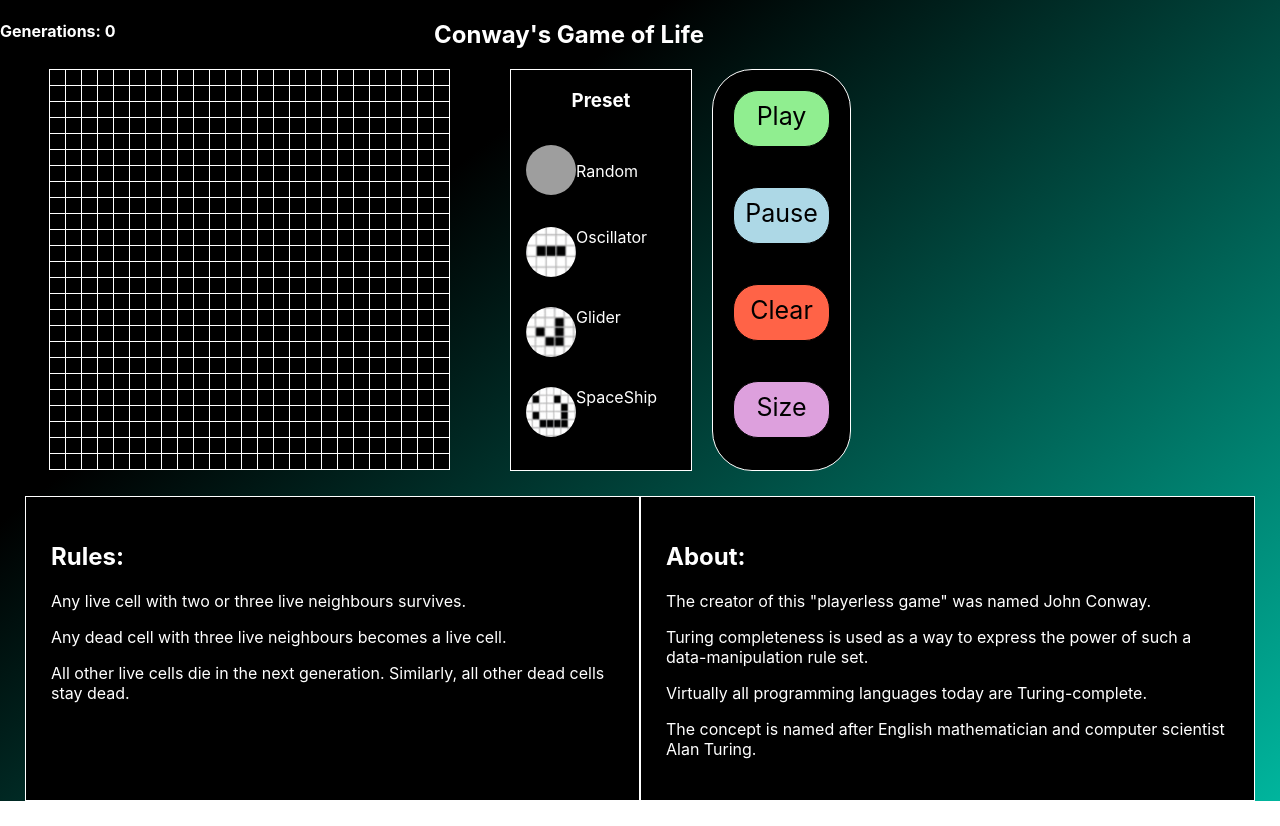
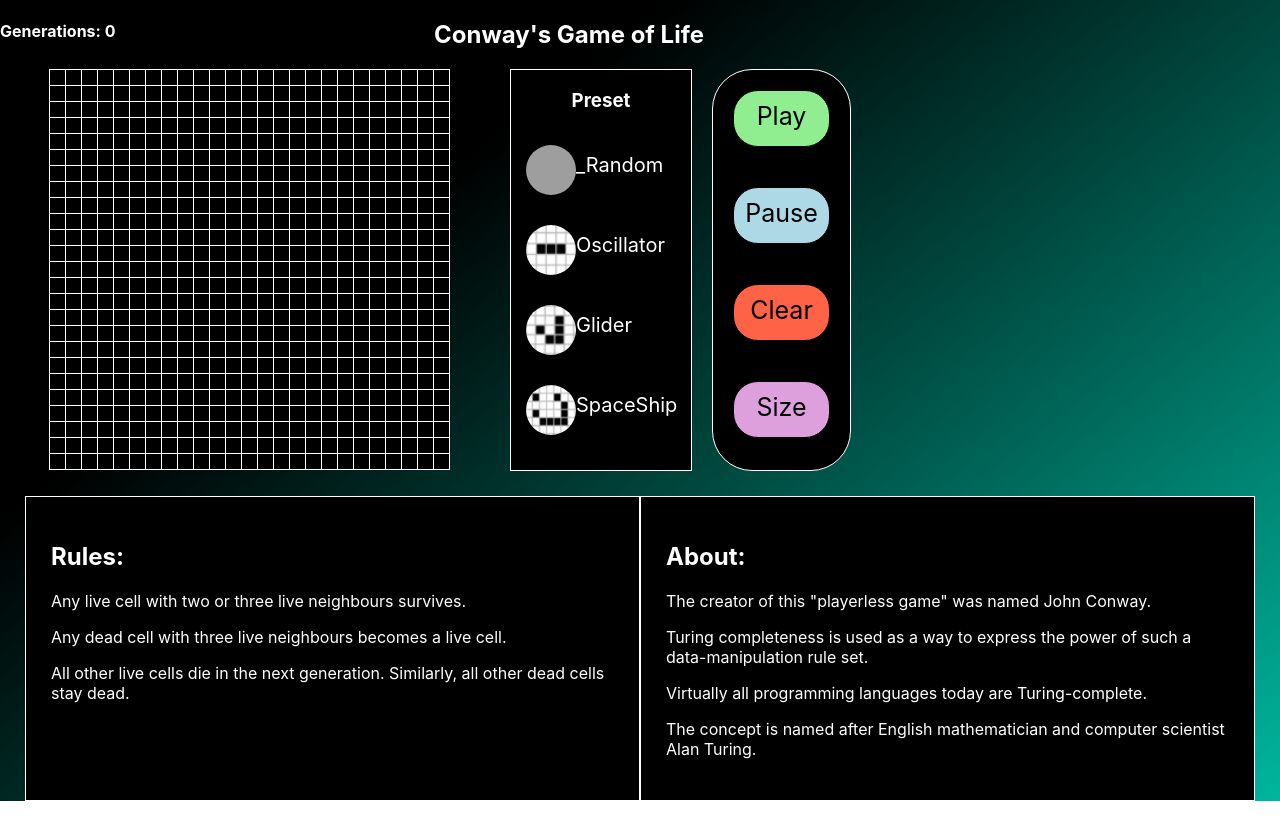
Before and after one commit to bloominstituteoftechnology/CS-Build-Week-1, a React (Create React App) app in the folder game_of_life/: page / in a window 1280 px wide. Built offline with nearby package versions, Linux system fonts and the light colour scheme; grey boxes are pictures that could not be loaded.

Commit message:
finished presets

```diff
--- a/game_of_life/src/components/Cell.jsx
+++ b/game_of_life/src/components/Cell.jsx
@@ -2,6 +2,7 @@ import React from 'react';
 import '../scss/Cell.scss'
 const Cell = props => {
     const handleCell = () => {
+        console.log(props)
         props.selectCell(props.row, props.column)
     }
 
--- a/game_of_life/src/components/Game.jsx
+++ b/game_of_life/src/components/Game.jsx
@@ -44,6 +44,96 @@ class Game extends React.Component {
             for(let j = 0; j < this.columns; j++) {
                 //make a quarter of the cells alive at start
                 if (Math.floor(Math.random() * 4) === 1) {
+                    newGrid[i][j] = true
+                }
+            }
+        }
+        // set new grid to state
+        this.setState({
+            grid: newGrid
+        })
+    }
+
+    oscillatorSeed = () => {
+        let newGrid = copyGrid(this.state.grid)
+        for (let i = 0; i < this.rows; i++) {
+            for(let j = 0; j < this.columns; j++) {
+                //make a quarter of the cells alive at start
+                if (i === 4 && j === 3) {
+                    newGrid[i][j] = true
+                }
+                if (i === 4 && j === 4) {
+                    newGrid[i][j] = true
+                }
+                if (i === 4 && j === 5) {
+                    newGrid[i][j] = true
+                }
+            }
+        }
+        // set new grid to state
+        this.setState({
+            grid: newGrid
+        })
+    }
+
+    gliderSeed = () => {
+        let newGrid = copyGrid(this.state.grid)
+        for (let i = 0; i < this.rows; i++) {
+            for(let j = 0; j < this.columns; j++) {
+                //make a quarter of the cells alive at start
+                if (i === 0 && j === 2) {
+                    newGrid[i][j] = true
+                }
+                if (i === 1 && j === 0) {
+                    newGrid[i][j] = true
+                }
+                if (i === 1 && j === 2) {
+                    newGrid[i][j] = true
+                }
+                if (i === 2 && j === 1) {
+                    newGrid[i][j] = true
+                }
+                if (i === 2 && j === 2) {
+                    newGrid[i][j] = true
+                }
+            }
+        }
+        // set new grid to state
+        this.setState({
+            grid: newGrid
+        })
+    }
+
+    spaceShipSeed = () => {
+        let newGrid = copyGrid(this.state.grid)
+        for (let i = 0; i < this.rows; i++) {
+            for(let j = 0; j < this.columns; j++) {
+                //make a quarter of the cells alive at start
+                if (i === 1 && j === 1) {
+                    newGrid[i][j] = true
+                }
+                if (i === 1 && j === 4) {
+                    newGrid[i][j] = true
+                }
+                if (i === 2 && j === 5) {
+                    newGrid[i][j] = true
+                }
+                if (i === 3 && j === 1) {
+                    newGrid[i][j] = true
+                }
+                if (i === 3 && j === 5) {
+                    newGrid[i][j] = true
+                }
+                if (i === 4 && j === 2) {
+                    newGrid[i][j] = true
+                }
+                if (i === 4 && j === 3) {
+                    newGrid[i][j] = true
+                }
+                if (i === 4 && j === 4) {
+                    newGrid[i][j] = true
+                }
+                if (i === 4 && j === 5) {
                     newGrid[i][j] = true
                 }
             }
@@ -158,11 +248,15 @@ class Game extends React.Component {
                     />
                     <Presets
                         randomSeed={this.randomSeed}
+                        oscillatorSeed={this.oscillatorSeed}
+                        gliderSeed={this.gliderSeed}
+                        spaceShipSeed={this.spaceShipSeed}
                     />
                     <Controls
                         play={this.play}
                         pause={this.pause}
                         stop={this.stop}
+                        speed={this.speed}
                         gridSize={this.gridSize}
                     />
                 </div>
--- a/game_of_life/src/components/Presets.jsx
+++ b/game_of_life/src/components/Presets.jsx
@@ -3,7 +3,6 @@ import Question_Mark from '../utils/question_mark.png';
 import Oscillator from '../utils/preset2.png';
 import Glider from '../utils/preset3.png';
 import SpaceShip from '../utils/preset4.png';
-
 import "../scss/Presets.scss";
 
 const Presets = props => {
@@ -14,22 +13,22 @@ const Presets = props => {
                  onClick={props.randomSeed}
             >
                 <img src={Question_Mark} alt="?" />
-                <p>Random</p>
+                _Random
             </div>
             <div className="preset two"
-                //  onClick={}
+                 onClick={props.oscillatorSeed}
             >
                 <img src={Oscillator} alt=""/>
                 Oscillator
             </div>
             <div className="preset three"
-                //  onClick={}
+                 onClick={props.gliderSeed}
             >
                 <img src={Glider} alt="" />
                 Glider
             </div>
             <div className="preset four"
-                //  onClick={}
+                 onClick={props.spaceShipSeed}
             >
                 <img src={SpaceShip} alt="" />
                 SpaceShip
--- a/game_of_life/src/scss/Controls.scss
+++ b/game_of_life/src/scss/Controls.scss
@@ -19,7 +19,7 @@
     }
 
     .button:hover {
-        box-shadow: 5px 5px white;
+        box-shadow: 2px 2px 15px white;
     }
 
     .popout {
--- a/game_of_life/src/scss/Presets.scss
+++ b/game_of_life/src/scss/Presets.scss
@@ -14,6 +14,8 @@
         display: flex;
         width: 150px;
         padding: 15px;
+        font-size: 20px;
+        line-height: 2;
 
         img {
             width: 50px;
@@ -21,4 +23,8 @@
             border-radius: 50%;
         }
     }
+
+    .preset:hover {
+        box-shadow: 2px 2px 15px white;
+    }
 }
```
